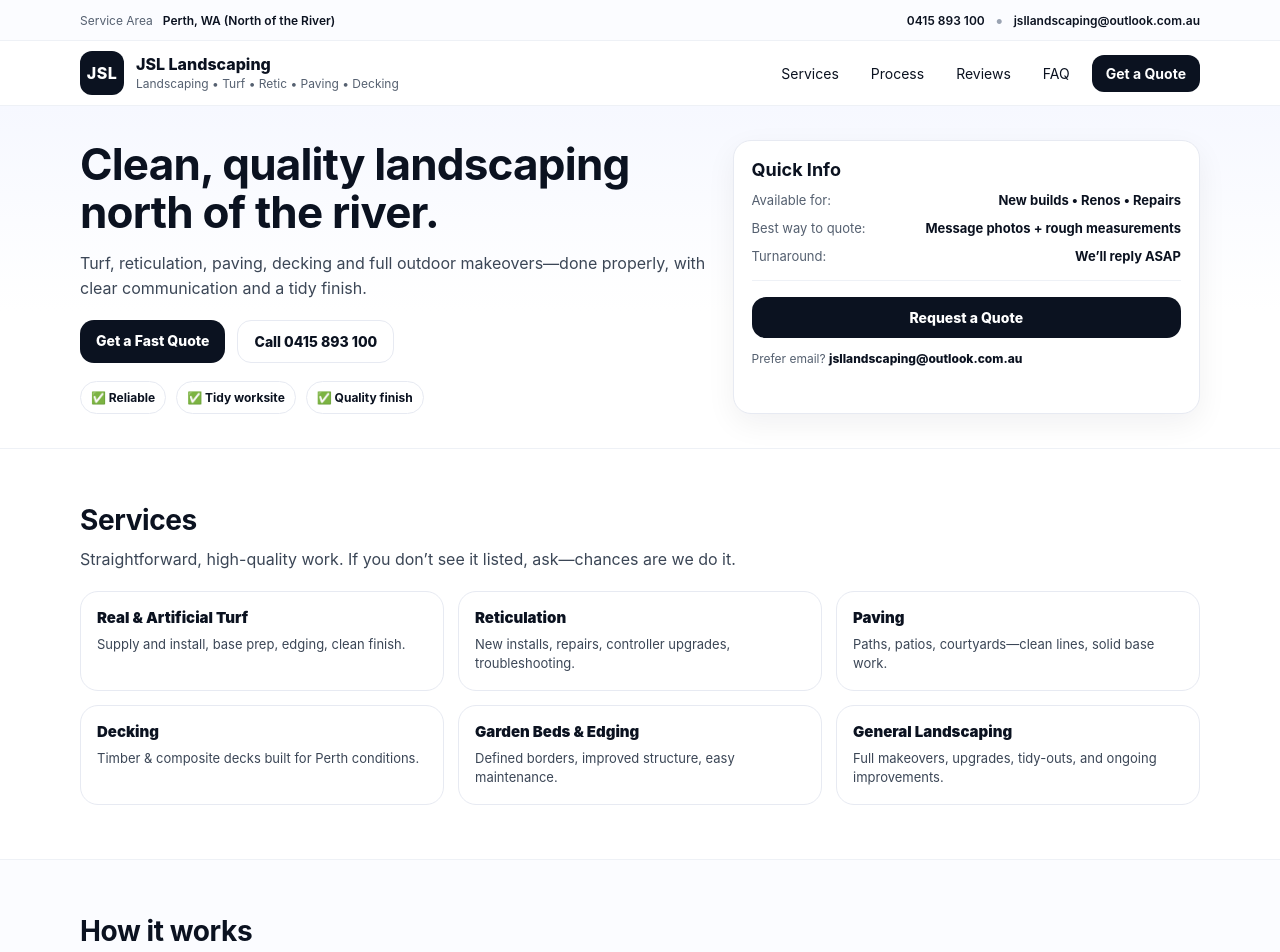
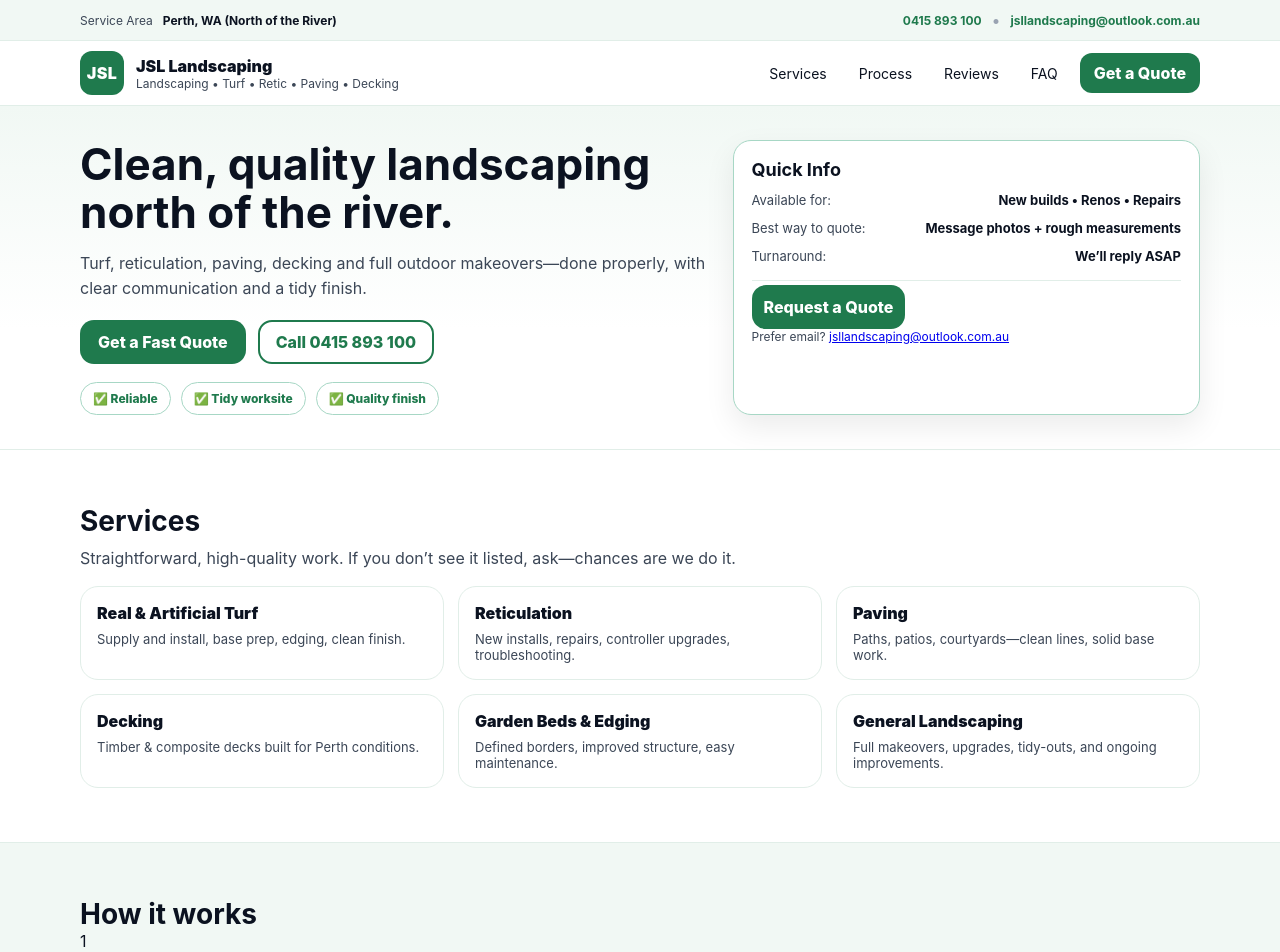
Before and after one commit to Jsllandscaping/jsl-landscaping, a React (Vite) app: page / in a window 1280 px wide. Shown: the top 952 px of the page. Built offline with nearby package versions, Linux system fonts and the light colour scheme.

Commit message:
Update App.tsx

```diff
--- a/src/App.tsx
+++ b/src/App.tsx
@@ -1,4 +1,14 @@
 import React from "react";
+
+const COLORS = {
+  primary: "#1F7A4D",        // Forest green
+  primaryDark: "#145A3A",
+  softBg: "#F1F8F4",
+  accent: "#A7D7C5",
+  textDark: "#0b1220",
+  textMuted: "#3b4656",
+  border: "#e1eee8",
+};
 
 export default function App() {
   const phoneDisplay = "0415 893 100";
@@ -292,13 +302,19 @@ function Step(props: { number: string; title: string; desc: string }) {
 
 const styles: Record<string, React.CSSProperties> = {
   page: {
-    fontFamily: '-apple-system, BlinkMacSystemFont, "Segoe UI", Roboto, Inter, Arial, sans-serif',
-    color: "#0b1220",
+    fontFamily:
+      '-apple-system, BlinkMacSystemFont, "Segoe UI", Roboto, Inter, Arial, sans-serif',
+    color: COLORS.textDark,
     background: "#ffffff",
   },
+
   skipLink: { position: "absolute", left: -9999, top: 10 },
 
-  topBar: { borderBottom: "1px solid #eef1f6", background: "#fbfcff" },
+  topBar: {
+    borderBottom: `1px solid ${COLORS.border}`,
+    background: COLORS.softBg,
+  },
+
   container: { maxWidth: 1120, margin: "0 auto", padding: "0 20px" },
   containerRow: {
     maxWidth: 1120,
@@ -310,21 +326,28 @@ const styles: Record<string, React.CSSProperties> = {
     gap: 12,
     flexWrap: "wrap",
   },
+
   topBarLeft: { display: "flex", gap: 10, alignItems: "center" },
   topBarRight: { display: "flex", gap: 10, alignItems: "center" },
-  miniLabel: { fontSize: 12, color: "#556070" },
-  miniValue: { fontSize: 12, color: "#0b1220", fontWeight: 600 },
-  topLink: { fontSize: 12, color: "#0b1220", textDecoration: "none", fontWeight: 600 },
+  miniLabel: { fontSize: 12, color: COLORS.textMuted },
+  miniValue: { fontSize: 12, fontWeight: 700 },
+  topLink: {
+    fontSize: 12,
+    color: COLORS.primary,
+    textDecoration: "none",
+    fontWeight: 700,
+  },
   dot: { color: "#9aa3b2" },
 
   header: {
     position: "sticky",
     top: 0,
     zIndex: 20,
-    background: "rgba(255,255,255,0.9)",
+    background: "rgba(255,255,255,0.95)",
     backdropFilter: "blur(8px)",
-    borderBottom: "1px solid #eef1f6",
+    borderBottom: `1px solid ${COLORS.border}`,
   },
+
   brand: { display: "flex", alignItems: "center", gap: 12 },
   logoMark: {
     width: 44,
@@ -332,171 +355,157 @@ const styles: Record<string, React.CSSProperties> = {
     borderRadius: 12,
     display: "grid",
     placeItems: "center",
-    background: "#0b1220",
+    background: COLORS.primary,
     color: "#ffffff",
-    fontWeight: 800,
+    fontWeight: 900,
     letterSpacing: 0.5,
   },
-  brandName: { fontWeight: 800, fontSize: 16, lineHeight: 1.2 },
-  brandTag: { fontSize: 12, color: "#556070", marginTop: 2 },
+  brandName: { fontWeight: 900, fontSize: 16 },
+  brandTag: { fontSize: 12, color: COLORS.textMuted },
 
   nav: { display: "flex", alignItems: "center", gap: 12, flexWrap: "wrap" },
-  navLink: { color: "#0b1220", textDecoration: "none", fontSize: 14, padding: "10px 10px", borderRadius: 10 },
-  navLinkCTA: {
-    color: "#ffffff",
-    background: "#0b1220",
+  navLink: {
+    color: COLORS.textDark,
     textDecoration: "none",
     fontSize: 14,
+    padding: "10px",
+    borderRadius: 10,
+  },
+  navLinkCTA: {
+    background: COLORS.primary,
+    color: "#ffffff",
     padding: "10px 14px",
     borderRadius: 12,
-    fontWeight: 700,
+    fontWeight: 800,
+    textDecoration: "none",
   },
 
   hero: {
-    background: "linear-gradient(180deg, #f6f8ff 0%, rgba(246,248,255,0) 60%)",
-    borderBottom: "1px solid #eef1f6",
+    background: `linear-gradient(180deg, ${COLORS.softBg} 0%, #ffffff 65%)`,
+    borderBottom: `1px solid ${COLORS.border}`,
   },
+
   heroGrid: {
     display: "grid",
     gridTemplateColumns: "1.15fr 0.85fr",
     gap: 20,
     padding: "34px 0",
-    alignItems: "stretch",
   },
-  h1: { fontSize: 44, lineHeight: 1.1, margin: 0, letterSpacing: -0.8 },
-  lead: { marginTop: 14, fontSize: 16, lineHeight: 1.6, color: "#3b4656" },
+
+  h1: { fontSize: 44, lineHeight: 1.1, margin: 0 },
+  lead: { marginTop: 14, fontSize: 16, lineHeight: 1.6, color: COLORS.textMuted },
+
   heroActions: { display: "flex", gap: 12, marginTop: 18, flexWrap: "wrap" },
+
   primaryBtn: {
-    display: "inline-block",
+    background: COLORS.primary,
+    color: "#ffffff",
+    padding: "12px 18px",
+    borderRadius: 14,
+    fontWeight: 800,
     border: "none",
     cursor: "pointer",
-    background: "#0b1220",
-    color: "#ffffff",
-    padding: "12px 16px",
+    textDecoration: "none",
+  },
+
+  secondaryBtn: {
+    background: "#ffffff",
+    color: COLORS.primary,
+    border: `2px solid ${COLORS.primary}`,
+    padding: "10px 16px",
     borderRadius: 14,
+    fontWeight: 800,
     textDecoration: "none",
-    fontWeight: 800,
-    fontSize: 14,
   },
-  secondaryBtn: {
-    display: "inline-block",
-    background: "#ffffff",
-    color: "#0b1220",
-    padding: "12px 16px",
-    borderRadius: 14,
-    textDecoration: "none",
-    fontWeight: 800,
-    fontSize: 14,
-    border: "1px solid #e7eaf2",
-  },
+
   heroBadges: { display: "flex", gap: 10, marginTop: 18, flexWrap: "wrap" },
   badge: {
     fontSize: 12,
     background: "#ffffff",
-    border: "1px solid #e7eaf2",
-    padding: "8px 10px",
+    border: `1px solid ${COLORS.accent}`,
+    padding: "8px 12px",
     borderRadius: 999,
-    color: "#0b1220",
-    fontWeight: 700,
+    color: COLORS.primary,
+    fontWeight: 800,
   },
 
   heroCard: {
     background: "#ffffff",
-    border: "1px solid #e7eaf2",
+    border: `1px solid ${COLORS.accent}`,
     borderRadius: 18,
-    boxShadow: "0 10px 30px rgba(11,18,32,0.06)",
+    boxShadow: "0 12px 30px rgba(0,0,0,0.08)",
   },
+
   heroCardInner: { padding: 18 },
+
   h2: { margin: 0, fontSize: 18 },
-  infoRow: { display: "flex", justifyContent: "space-between", gap: 12, marginTop: 12 },
-  infoLabel: { fontSize: 13, color: "#556070" },
-  infoValue: { fontSize: 13, fontWeight: 700, color: "#0b1220", textAlign: "right" },
-  divider: { height: 1, background: "#eef1f6", margin: "16px 0" },
+
+  infoRow: {
+    display: "flex",
+    justifyContent: "space-between",
+    marginTop: 12,
+  },
+  infoLabel: { fontSize: 13, color: COLORS.textMuted },
+  infoValue: { fontSize: 13, fontWeight: 700 },
+
+  divider: {
+    height: 1,
+    background: COLORS.border,
+    margin: "16px 0",
+  },
+
   cardBtn: {
-    display: "block",
+    background: COLORS.primary,
+    color: "#ffffff",
+    padding: "12px",
+    borderRadius: 14,
     textAlign: "center",
-    background: "#0b1220",
-    color: "#ffffff",
-    padding: "12px 14px",
-    borderRadius: 14,
+    fontWeight: 800,
     textDecoration: "none",
-    fontWeight: 800,
-    fontSize: 14,
   },
-  smallNote: { marginTop: 12, fontSize: 12, color: "#556070", lineHeight: 1.5 },
-  inlineLink: { color: "#0b1220", fontWeight: 800, textDecoration: "none" },
+
+  smallNote: { fontSize: 12, color: COLORS.textMuted, marginTop: 12 },
 
   section: { padding: "54px 0" },
   sectionAlt: {
     padding: "54px 0",
-    background: "#fbfcff",
-    borderTop: "1px solid #eef1f6",
-    borderBottom: "1px solid #eef1f6",
+    background: COLORS.softBg,
+    borderTop: `1px solid ${COLORS.border}`,
+    borderBottom: `1px solid ${COLORS.border}`,
   },
-  sectionTitle: { margin: 0, fontSize: 28, letterSpacing: -0.4 },
-  sectionDesc: { marginTop: 10, color: "#3b4656", lineHeight: 1.6, maxWidth: 720 },
 
-  cardsGrid: { marginTop: 18, display: "grid", gridTemplateColumns: "repeat(3, minmax(0, 1fr))", gap: 14 },
-  card: { border: "1px solid #e7eaf2", borderRadius: 18, padding: 16, background: "#ffffff" },
-  cardTitle: { fontWeight: 900, fontSize: 15, marginBottom: 8 },
-  cardDesc: { color: "#3b4656", lineHeight: 1.5, fontSize: 13 },
+  sectionTitle: { fontSize: 28, margin: 0 },
+  sectionDesc: { marginTop: 10, maxWidth: 720, color: COLORS.textMuted },
 
-  stepsGrid: { marginTop: 18, display: "grid", gridTemplateColumns: "repeat(2, minmax(0, 1fr))", gap: 14 },
-  stepCard: {
-    display: "flex",
-    gap: 12,
-    border: "1px solid #e7eaf2",
+  cardsGrid: {
+    marginTop: 18,
+    display: "grid",
+    gridTemplateColumns: "repeat(3, 1fr)",
+    gap: 14,
+  },
+
+  card: {
+    border: `1px solid ${COLORS.border}`,
     borderRadius: 18,
     padding: 16,
     background: "#ffffff",
-    alignItems: "flex-start",
   },
-  stepNumber: {
-    width: 34,
-    height: 34,
-    borderRadius: 12,
-    background: "#0b1220",
-    color: "#fff",
-    display: "grid",
-    placeItems: "center",
-    fontWeight: 900,
+
+  cardTitle: { fontWeight: 900, marginBottom: 8 },
+  cardDesc: { fontSize: 13, color: COLORS.textMuted },
+
+  footer: {
+    borderTop: `1px solid ${COLORS.border}`,
+    background: COLORS.softBg,
+    padding: "22px 0",
   },
-  stepTitle: { fontWeight: 900, marginBottom: 6 },
-  stepDesc: { color: "#3b4656", lineHeight: 1.5, fontSize: 13 },
 
-  quoteCard: { border: "1px solid #e7eaf2", borderRadius: 18, padding: 16, background: "#ffffff" },
-  quote: { margin: 0, color: "#0b1220", lineHeight: 1.6, fontWeight: 650 },
-  quoteName: { marginTop: 10, fontSize: 12, color: "#556070", fontWeight: 800 },
-
-  faqGrid: { marginTop: 18, display: "grid", gridTemplateColumns: "repeat(2, minmax(0, 1fr))", gap: 12 },
-  faqItem: { border: "1px solid #e7eaf2", borderRadius: 18, padding: 14, background: "#ffffff" },
-  faqQ: { cursor: "pointer", fontWeight: 900 },
-  faqA: { marginTop: 10, color: "#3b4656", lineHeight: 1.6, fontSize: 13 },
-
-  contactWrap: { display: "grid", gridTemplateColumns: "1fr 1fr", gap: 16, marginTop: 18, alignItems: "start" },
-  contactCards: { display: "grid", gridTemplateColumns: "1fr 1fr", gap: 12, marginTop: 14 },
-  contactCard: {
+  footerBrand: { fontWeight: 900 },
+  footerText: { fontSize: 12, color: COLORS.textMuted },
+  footerLink: {
+    color: COLORS.primary,
+    fontWeight: 800,
     textDecoration: "none",
-    border: "1px solid #e7eaf2",
-    borderRadius: 18,
-    padding: 14,
-    background: "#ffffff",
-    color: "#0b1220",
+    fontSize: 12,
   },
-  contactCardLabel: { fontSize: 12, color: "#556070", fontWeight: 800 },
-  contactCardValue: { marginTop: 6, fontWeight: 900 },
-
-  form: { border: "1px solid #e7eaf2", borderRadius: 18, padding: 16, background: "#ffffff" },
-  formRow: { display: "grid", gridTemplateColumns: "1fr 1fr", gap: 12 },
-  label: { display: "grid", gap: 6, fontSize: 12, fontWeight: 900, color: "#0b1220" },
-  input: { border: "1px solid #e7eaf2", borderRadius: 14, padding: "12px 12px", fontSize: 14, outline: "none" },
-  textarea: { border: "1px solid #e7eaf2", borderRadius: 14, padding: "12px 12px", fontSize: 14, outline: "none", resize: "vertical" },
-  formNote: { marginTop: 10, fontSize: 12, color: "#556070", lineHeight: 1.5 },
-
-  footer: { borderTop: "1px solid #eef1f6", padding: "22px 0", background: "#fbfcff" },
-  footerLeft: { display: "grid", gap: 6 },
-  footerRight: { display: "flex", alignItems: "center", gap: 10, flexWrap: "wrap" },
-  footerBrand: { fontWeight: 900 },
-  footerText: { fontSize: 12, color: "#556070" },
-  footerLink: { color: "#0b1220", fontWeight: 900, textDecoration: "none", fontSize: 12 },
 };
```
